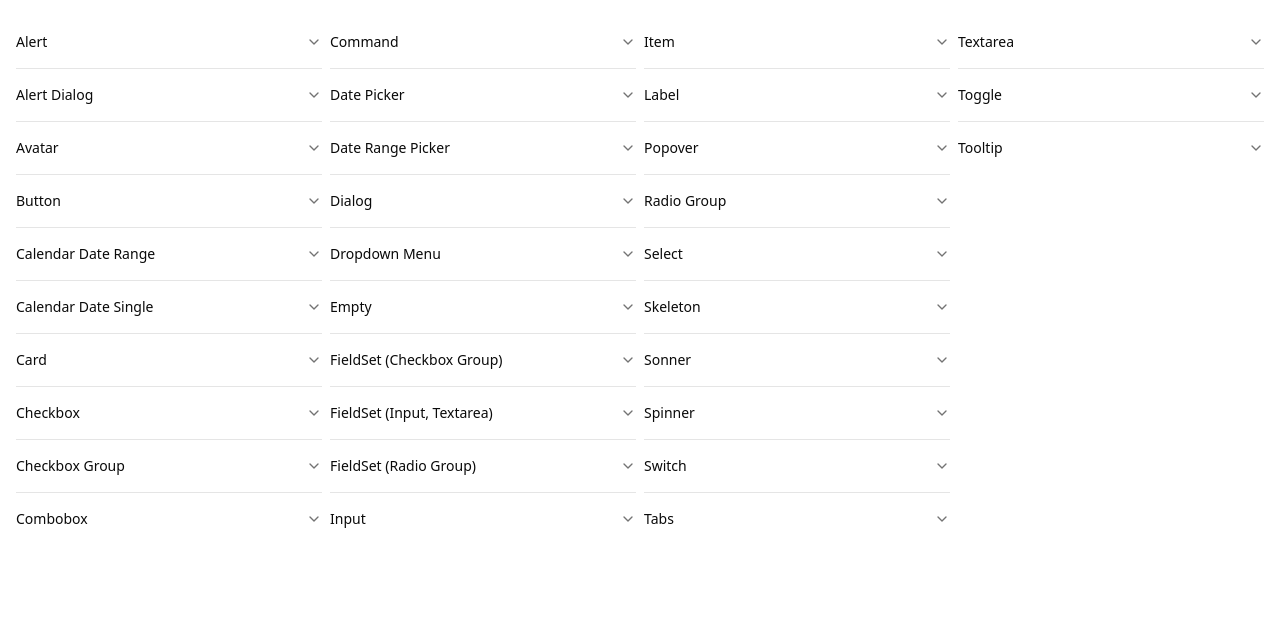
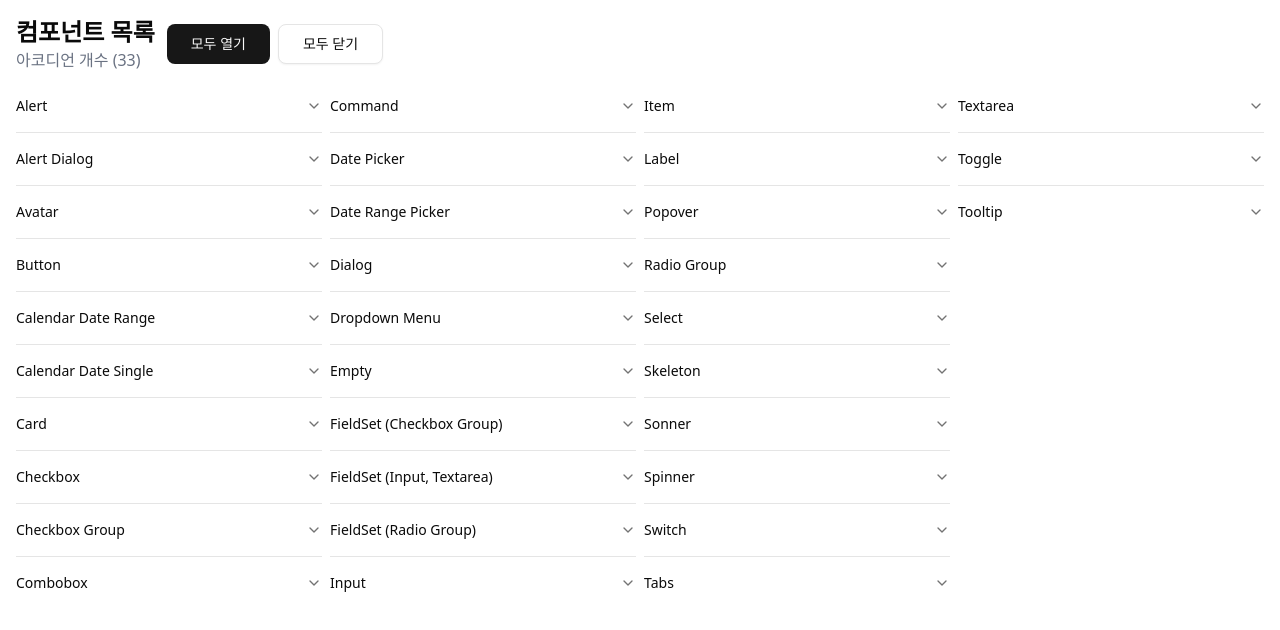
Before and after one commit to moolbum/next-16-study, a Next.js app: page / in a window 1280 px wide. Shown: the top 630 px of the page. Built offline with nearby package versions, Linux system fonts and the light colour scheme.

Commit message:
feat: 컴포넌트 테스트 페이지 개선

```diff
--- a/app/page.tsx
+++ b/app/page.tsx
@@ -75,6 +75,7 @@ export default function Home() {
   const [selectedFieldSetRadioGroup, setSelectedFieldSetRadioGroup] = useState<
     string | undefined
   >(undefined);
+  const [accordionValues, setAccordionValues] = useState<string[]>([]);
 
   const TABS_ITEMS = [
     {
@@ -820,19 +821,54 @@ export default function Home() {
     10
   );
 
+  const allAccordionValues = ACCORDION_ITEMS.map((item) => item.value);
+
+  const handleOpenAll = () => {
+    setAccordionValues(allAccordionValues);
+  };
+
+  const handleCloseAll = () => {
+    setAccordionValues([]);
+  };
+
+  const handleAccordionValueChange = (value: string[]) => {
+    setAccordionValues(value);
+  };
+
   return (
     <div className="p-4 flex flex-col gap-2">
       <main className="flex flex-col gap-2 w-full mx-auto">
-        <div className="flex gap-2">
+        {/* Header */}
+        <section className="flex items-center gap-3">
+          <div className="flex flex-col">
+            <h1 className="text-2xl font-bold">컴포넌트 목록</h1>
+            <p className="text-gray-500">
+              아코디언 개수 ({ACCORDION_ITEMS.length})
+            </p>
+          </div>
+
+          <section className="flex gap-2">
+            <Button onClick={handleOpenAll} size="lg">
+              모두 열기
+            </Button>
+            <Button variant="outline" size="lg" onClick={handleCloseAll}>
+              모두 닫기
+            </Button>
+          </section>
+        </section>
+
+        {/* Accordion */}
+        <section className="flex gap-2">
           {accordionChunks.map((chunk, index) => (
             <Accordion
               key={index}
               type="multiple"
-              onValueChange={(value) => console.log("click", value)}
+              value={accordionValues}
+              onValueChange={handleAccordionValueChange}
               items={chunk}
             />
           ))}
-        </div>
+        </section>
       </main>
     </div>
   );
--- a/components/molecule/RadioGroup/RadioGroup.tsx
+++ b/components/molecule/RadioGroup/RadioGroup.tsx
@@ -36,6 +36,7 @@ export const RadioGroup = ({
         } = item;
         const isDisabled = disabled === true;
         const uniqueId = `${groupId}-${itemValue}`;
+
         return (
           <div key={itemValue} className="flex items-center gap-2">
             <RadioGroupItem
```
